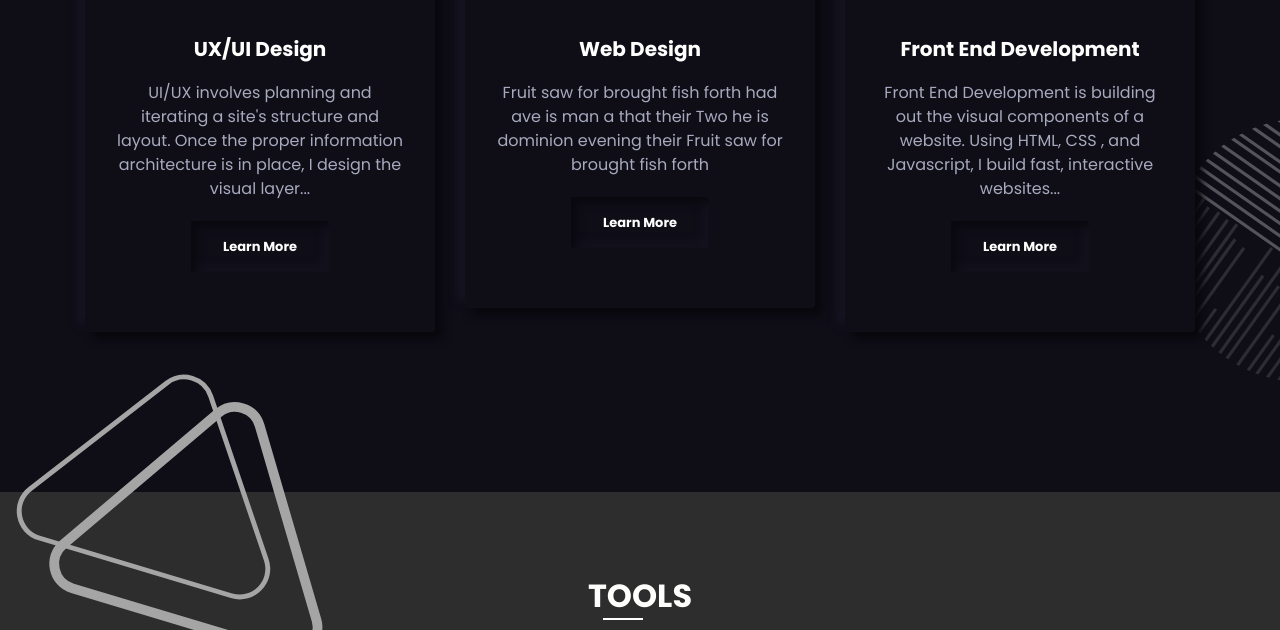
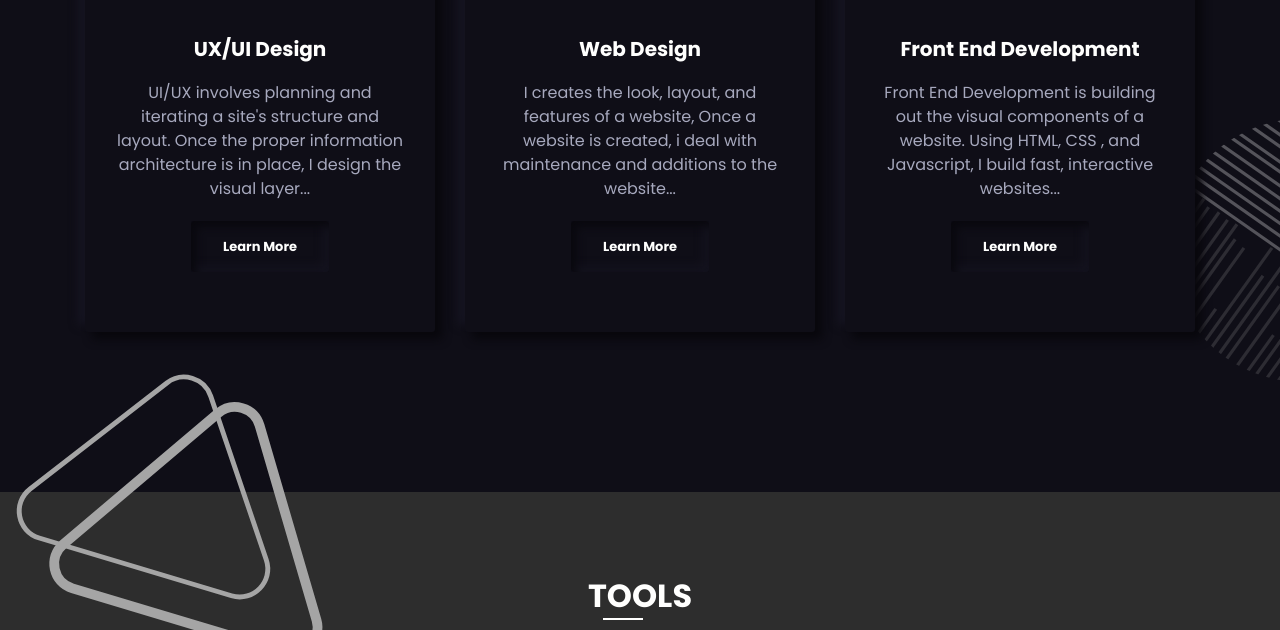
Before and after one commit to TheMordhon1/TheMordhon1.github.io, a plain HTML site: page index.html in a window 1280 px wide. Shown: the part 2228-2858 px from the top of the page. Drawn offline with nearby package versions, Linux system fonts and the light colour scheme.

Commit message:
Update index.html

```diff
--- a/index.html
+++ b/index.html
@@ -147,8 +147,8 @@
             <img src="img/skill3.svg" alt="" />
             <h4>Web Design</h4>
             <p>
-              Fruit saw for brought fish forth had ave is man a that their Two
-              he is dominion evening their Fruit saw for brought fish forth
+              I creates the look, layout, and features of a website,
+              Once a website is created, i deal with maintenance and additions to the website...
             </p>
             <a href="#" class="primary_btn2 mt-35">Learn More</a>
           </div>
```
